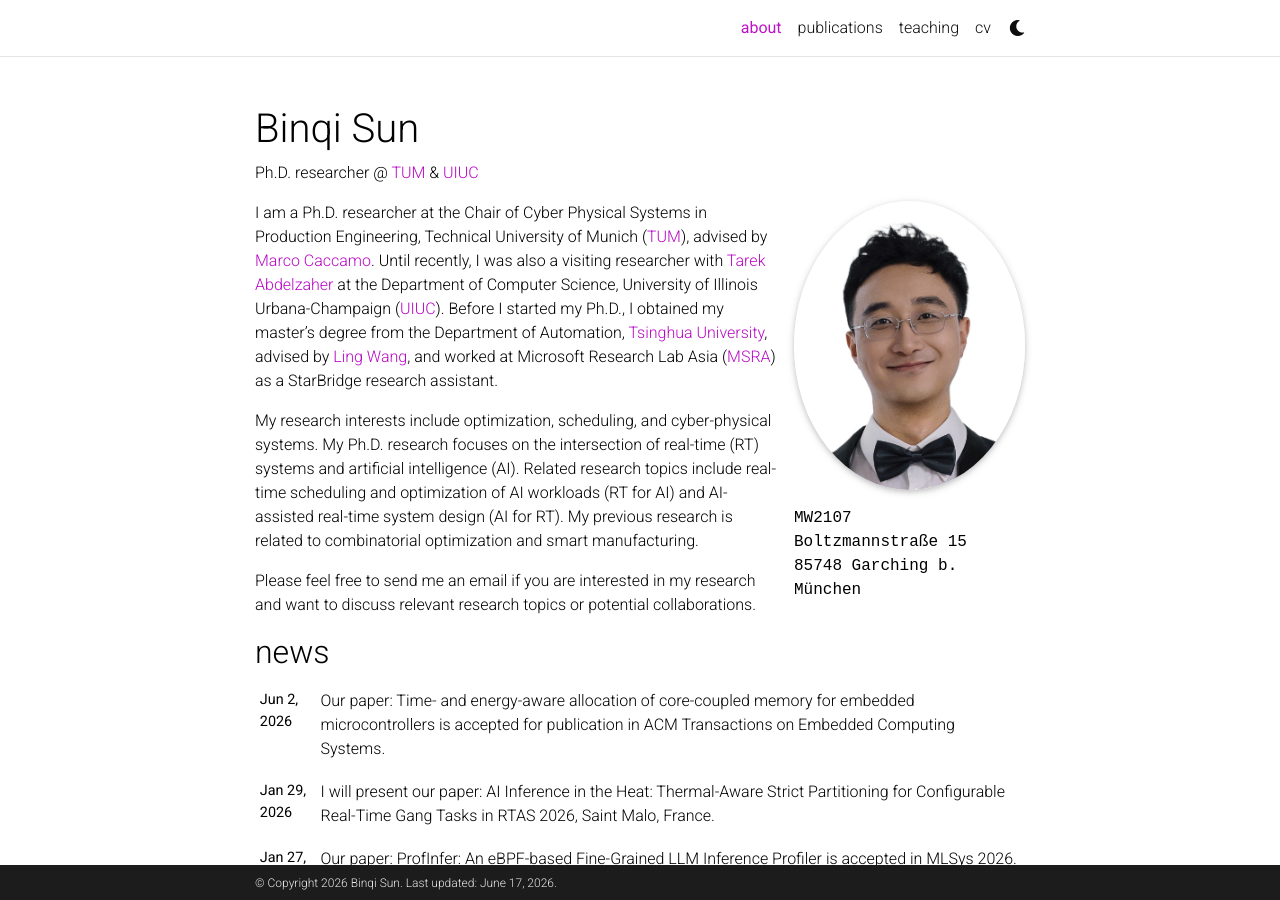
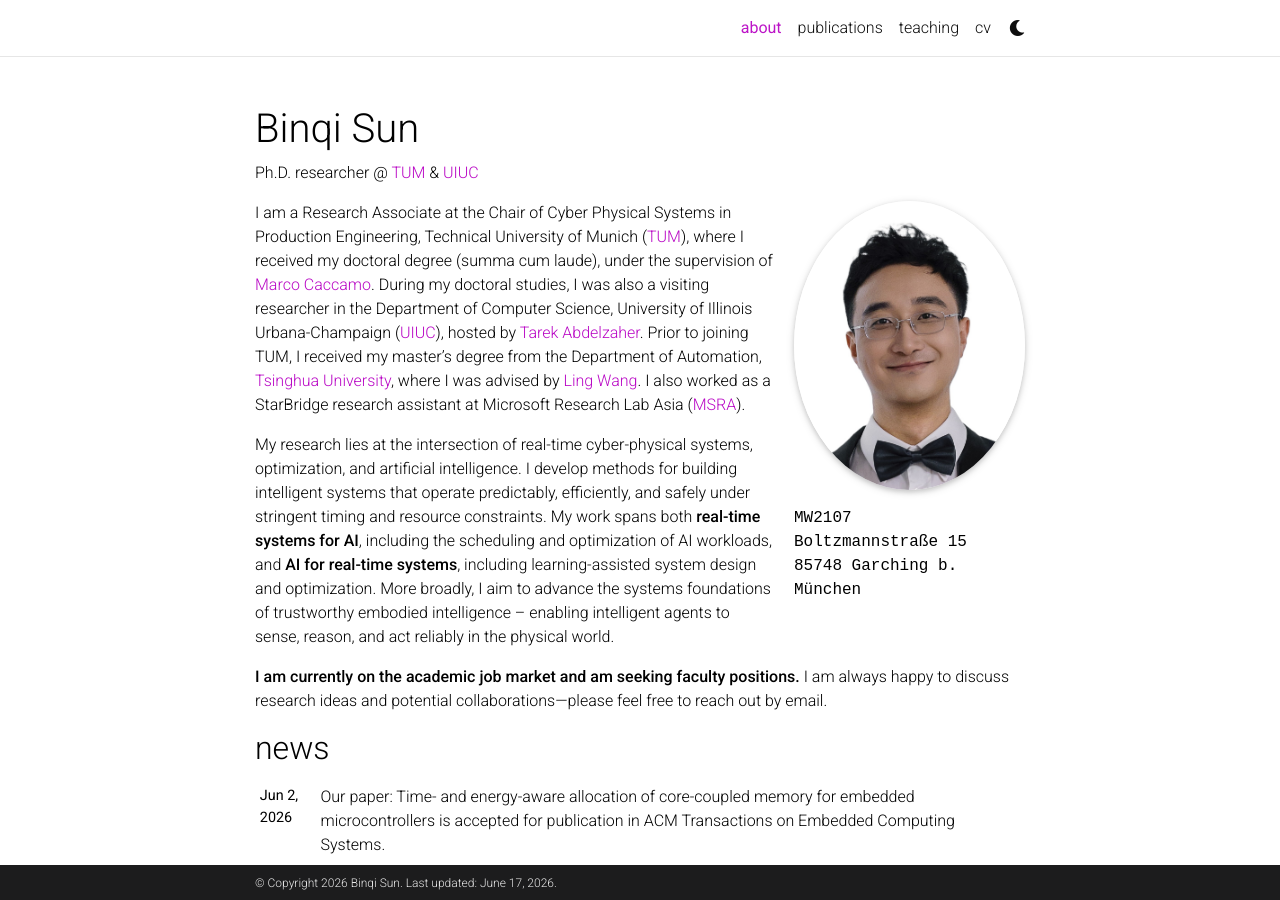
Before and after one commit to binqi-sun/binqi-sun.github.io, a Jekyll site: the page built from _pages/about.md, in a window 1280 px wide and 900 px high. Built offline with Jekyll 4.4.1, drawn with Linux system fonts in a browser that asks for light colours; full-size pictures stand in for the smaller copies a plugin makes; comment, search, counter and statistics services are not loaded; a style sheet for code colours, icons or effects is not loaded.

Commit message:
update about me

```diff
--- a/_pages/about.md
+++ b/_pages/about.md
@@ -19,11 +19,14 @@ selected_papers: false # includes a list of papers marked as "selected={true}"
 social: true  # includes social icons at the bottom of the page
 ---
 
-I am a Ph.D. researcher at the Chair of Cyber Physical Systems in Production Engineering, Technical University of Munich ([TUM](https://www.tum.de/en)), advised by [Marco Caccamo](https://rtsl.cps.mw.tum.de/personal_page/mcaccamo/). Until recently, I was also a visiting researcher with [Tarek Abdelzaher](https://abdelzaher.cs.illinois.edu/) at the Department of Computer Science, University of Illinois Urbana-Champaign ([UIUC](https://illinois.edu/)). Before I started my Ph.D., I obtained my master's degree from the Department of Automation, [Tsinghua University](https://www.tsinghua.edu.cn/en/), advised by [Ling Wang](https://scholar.google.com/citations?user=lC7bVMwAAAAJ&hl=en&oi=ao), and worked at Microsoft Research Lab Asia ([MSRA](https://www.microsoft.com/en-us/research/lab/microsoft-research-asia/)) as a StarBridge research assistant.
+I am a Research Associate at the Chair of Cyber Physical Systems in Production Engineering, Technical University of Munich ([TUM](https://www.tum.de/en)), where I received my doctoral degree (summa cum laude), under the supervision of [Marco Caccamo](https://rtsl.cps.mw.tum.de/personal_page/mcaccamo/). During my doctoral studies, I was also a visiting researcher in the Department of Computer Science, University of Illinois Urbana-Champaign ([UIUC](https://illinois.edu/)), hosted by [Tarek Abdelzaher](https://abdelzaher.cs.illinois.edu/). Prior to joining TUM, I received my master's degree from the Department of Automation, [Tsinghua University](https://www.tsinghua.edu.cn/en/), where I was advised by [Ling Wang](https://scholar.google.com/citations?user=lC7bVMwAAAAJ&hl=en&oi=ao). I also worked as a StarBridge research assistant at Microsoft Research Lab Asia ([MSRA](https://www.microsoft.com/en-us/research/lab/microsoft-research-asia/)).
 
-My research interests include optimization, scheduling, and cyber-physical systems. My Ph.D. research focuses on the intersection of real-time (RT) systems and artificial intelligence (AI). Related research topics include real-time scheduling and optimization of AI workloads (RT for AI) and AI-assisted real-time system design (AI for RT). My previous research is related to combinatorial optimization and smart manufacturing.
+My research lies at the intersection of real-time cyber-physical systems, optimization, and artificial intelligence. I develop methods for building intelligent systems that operate predictably, efficiently, and safely under stringent timing and resource constraints. My work spans both **real-time systems for AI**, including the scheduling and optimization of AI workloads, and **AI for real-time systems**, including learning-assisted system design and optimization. More broadly, I aim to advance the systems foundations of trustworthy embodied intelligence -- enabling intelligent agents to sense, reason, and act reliably in the physical world.
 
-Please feel free to send me an email if you are interested in my research and want to discuss relevant research topics or potential collaborations.
+**I am currently on the academic job market and am seeking faculty positions.** I am always happy to discuss research ideas and potential collaborations—please feel free to reach out by email.
+
+
+<!-- Please feel free to send me an email if you are interested in my research and want to discuss relevant research topics or potential collaborations.  -->
 
 <!-- Write your biography here. Tell the world about yourself. Link to your favorite [subreddit](http://reddit.com). You can put a picture in, too. The code is already in, just name your picture `prof_pic.jpg` and put it in the `img/` folder.
 
```
